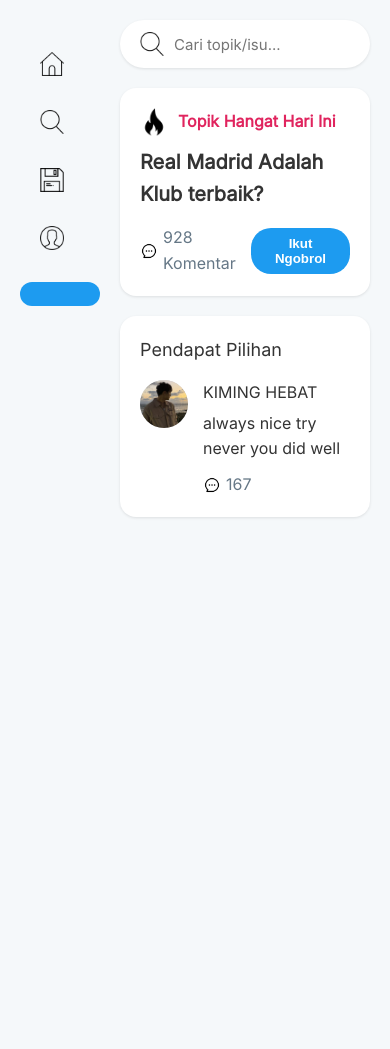
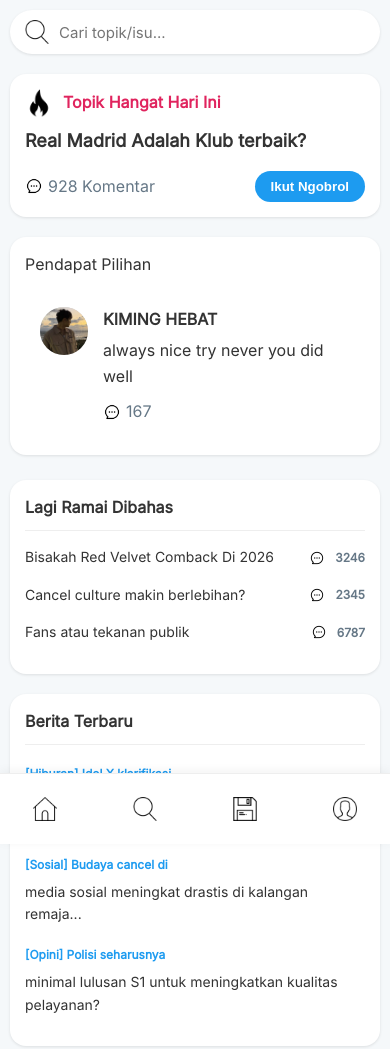
Before and after one commit to arunforfun/tugas-ui-ux, a plain HTML site: page irenerv.html in a window 390 px wide. Before the commit the page ends 844 px from the top, so only its background shows below. Drawn offline with nearby package versions, Linux system fonts and the light colour scheme.

Commit message:
Update suho.css

```diff
--- a/suho.css
+++ b/suho.css
@@ -1,6 +1,5 @@
-/* =========================================
-   1. IMPORT & FONTS
-========================================= */
+/* 1. IMPORT & FONTS
+*/
 @import url("https://cdnjs.cloudflare.com/ajax/libs/meyer-reset/2.0/reset.min.css");
 
 @font-face { font-family: "Inter-Regular"; src: local("Inter-Regular"); }
@@ -9,9 +8,8 @@
 @font-face { font-family: "Martel-Regular"; src: local("Martel-Regular"); }
 @font-face { font-family: "Kurale-Regular"; src: local("Kurale-Regular"); }
 
-/* =========================================
-   2. BASE STYLES & RESET
-========================================= */
+/* 2. BASE STYLES & RESET
+ */
 * {
   -webkit-font-smoothing: antialiased;
   box-sizing: border-box;
@@ -25,7 +23,6 @@
 }
 
 body {
-  /* Menggunakan Inter sebagai font utama, dengan fallback ke Segoe UI jika font lokal tidak ada */
   font-family: "Inter-Regular", 'Segoe UI', Tahoma, Geneva, Verdana, sans-serif;
   background-color: #f5f8fa;
   color: #333;
@@ -41,9 +38,8 @@
   outline: -webkit-focus-ring-color auto 5px !important;
 }
 
-/* =========================================
-   3. DESKTOP LAYOUT GRID
-========================================= */
+/* 3. DESKTOP LAYOUT GRID
+*/
 .desktop-container {
   display: grid;
   grid-template-columns: 250px 1fr 350px;
@@ -54,9 +50,8 @@
   padding: 20px;
 }
 
-/* =========================================
-   4. SIDEBAR KIRI (NAVIGASI)
-========================================= */
+/* 4. SIDEBAR KIRI (NAVIGASI)
+ */
 .sidebar-left {
   position: sticky;
   top: 20px;
@@ -113,9 +108,9 @@
   margin-top: 10px;
 }
 
-/* =========================================
+/*
    5. KONTEN UTAMA (TENGAH)
-========================================= */
+*/
 .main-content {
   display: flex;
   flex-direction: column;
@@ -138,27 +133,24 @@
     height: 28px !important;
     object-fit: contain;
     flex-shrink: 0;
-  }
+}
 
-  .comment-count img {
+.comment-count img {
     width: 18px !important;
     height: 18px !important;
     object-fit: contain;
     flex-shrink: 0;
-  }
+}
 
-  /* Ini untuk mengunci ukuran 3 ikon komentar di bagian Trending */
 .list-item-meta img {
-    width: 16px !important;       /* Kunci lebarnya, pakai !important */
-    height: 16px !important;      /* Kunci tingginya, harus kotak sempurna */
-
-    object-fit: contain;          /* Supaya gambar aslinya tidak gepeng */
-    flex-shrink: 0;               /* Supaya tidak terhimpit teks angka */
-    margin-right: 5px;            /* Beri sedikit jarak ke angka di sebelahnya */
-
-    display: inline-block;        /* Supaya sejajar dengan teks angka */
-    vertical-align: middle;       /* Supaya posisinya rata tengah secara vertikal */
-  }
+    width: 16px !important;
+    height: 16px !important;
+    object-fit: contain;
+    flex-shrink: 0;
+    margin-right: 5px;
+    display: inline-block;
+    vertical-align: middle;
+}
 
 .search-section input {
   border: none;
@@ -167,12 +159,14 @@
   font-family: inherit;
   font-size: 15px;
 }
+
 .search-section img {
     width: 24px !important;
     height: 24px !important;
     object-fit: contain;
     flex-shrink: 0;
-  }
+}
+
 /* Card Umum (Topik Hangat & Pendapat) */
 .card {
   background: white;
@@ -244,6 +238,7 @@
   font-family: "Martel-Regular", inherit;
   font-size: 16px;
   margin-bottom: 5px;
+  font-weight: bold;
 }
 
 .opinion-content p {
@@ -252,9 +247,8 @@
   margin-bottom: 10px;
 }
 
-/* =========================================
-   6. SIDEBAR KANAN (TRENDING & BERITA)
-========================================= */
+/* 6. SIDEBAR KANAN (TRENDING & BERITA)
+ */
 .sidebar-right {
   position: sticky;
   top: 20px;
@@ -267,6 +261,7 @@
 .right-card {
   background: white;
   border-radius: 16px;
+  font-weight: bold;
   padding: 20px;
   box-shadow: 0 1px 3px rgba(0,0,0,0.1);
 }
@@ -275,6 +270,7 @@
   font-family: "Kumar One-Regular", inherit;
   font-size: 18px;
   margin-bottom: 15px;
+  font-weight: bold;
   border-bottom: 1px solid #eee;
   padding-bottom: 10px;
 }
@@ -288,6 +284,7 @@
 .list-item-content p {
   font-family: "Martel-Regular", inherit;
   font-size: 14px;
+  font-weight: normal !important;
   font-weight: 600;
 }
 
@@ -314,22 +311,144 @@
   font-family: "Martel-Regular", inherit;
   font-size: 14px;
   margin-top: 5px;
+  font-weight: normal !important;
 }
 
-/* =========================================
-   7. RESPONSIVE / TABLET VIEW
-========================================= */
+/* 7. RESPONSIVE / TABLET VIEW
+*/
+/* 7. RESPONSIVE / TABLET VIEW
+*/
 @media (max-width: 992px) {
   .desktop-container {
     grid-template-columns: 80px 1fr;
   }
+
   .sidebar-right {
     display: none;
   }
-  .side-nav span {
-    display: none;
+
+  /* Sembunyikan teks menu dan logo */
+  .side-nav span, .side-nav p {
+    display: none !important;
   }
+
   .logo-container img {
     display: none;
   }
+
+  /* --- TAMBAHAN BARU UNTUK MERAPIKAN IKON --- */
+
+  /* Posisikan ikon persis di tengah (center) kolom 80px */
+  .side-nav a, .side-nav button {
+    padding: 12px;
+    justify-content: center;
+    margin: 0 auto; /* Supaya elemennya ke tengah */
+    width: 50px; /* Samakan lebarnya biar rapi kalau di-hover */
+    height: 50px;
+    border-radius: 50%; /* Bikin efek hover jadi bulat */
+  }
+
+  /* Sulap tombol biru (Post) jadi bulat sempurna ala Twitter/X di iPad */
+  .btn-post {
+    width: 50px !important;
+    height: 50px !important;
+    border-radius: 50% !important;
+    padding: 0 !important;
+    display: flex;
+    justify-content: center;
+    align-items: center;
+    margin-top: 15px;
+  }
+
+  /* Pastikan ikon di dalam tombol tidak lari-lari */
+  .side-nav img {
+    margin: 0 !important;
+  }
 }
+
+/* 8. RESPONSIVE / MOBILE VIEW (HP)
+*/
+@media (max-width: 768px) {
+  /* Ubah layout utama jadi 1 kolom bertumpuk */
+  .desktop-container {
+    display: flex;
+    flex-direction: column;
+    padding: 10px 10px 80px 10px; /* Padding bawah agar konten tidak tertutup navigasi */
+    gap: 15px;
+  }
+
+  .sidebar-right {
+    display: flex;         /* Memunculkan kembali sidebar yang disembunyikan */
+    position: static;      /* Mematikan efek 'sticky' (melayang) dari versi desktop */
+    width: 100%;           /* Lebarnya dibuat penuh menyesuaikan layar HP */
+    height: auto;
+    margin-top: 10px;      /* Jarak dari 'Pendapat Pilihan' ke bagian ini */
+  }
+
+  /* Opsional: Sesuaikan ukuran teks di sidebar kanan agar tidak kebesaran di HP */
+  .right-card {
+    padding: 15px;
+  }
+
+  .right-card h2 {
+    font-size: 16px;
+  }
+
+
+  /* Sulap sidebar kiri jadi Bottom Navigation Bar melayang */
+  .sidebar-left {
+    position: fixed;
+    top: auto; /* <--- INI KUNCI FIX-NYA: Mematikan efek top: 20px dari desktop */
+    bottom: 0;
+    left: 0;
+    width: 100%;
+    height: auto;
+    background: white;
+    border-top: 1px solid #eee;
+    padding: 10px 0;
+    z-index: 1000;
+    box-shadow: 0 -2px 10px rgba(0,0,0,0.05);
+
+    /* Tambahan agar isi sidebar sejajar rapi ke samping */
+    display: flex;
+    flex-direction: row;
+    justify-content: center;
+  }
+
+  /* Jejerkan menu ke samping */
+  .side-nav {
+    display: flex;
+    flex-direction: row;
+    justify-content: space-around;
+    align-items: center;
+    width: 100%;
+    margin: 0;
+  }
+
+  .side-nav a, .side-nav button {
+    padding: 10px;
+    margin: 0;
+  }
+
+  /* Sembunyikan elemen yang tidak perlu di layar HP */
+  .btn-post, .logo-container {
+    display: none !important;
+  }
+
+  /* Penyesuaian ukuran elemen di dalam main-content agar pas di layar HP */
+  .search-section {
+    padding: 10px 15px;
+  }
+
+  .card, .opinion-card {
+    padding: 15px;
+  }
+
+  .hot-topic-title {
+    font-size: 18px;
+  }
+
+  .opinion-heading {
+    font-size: 16px;
+  }
+}
```
